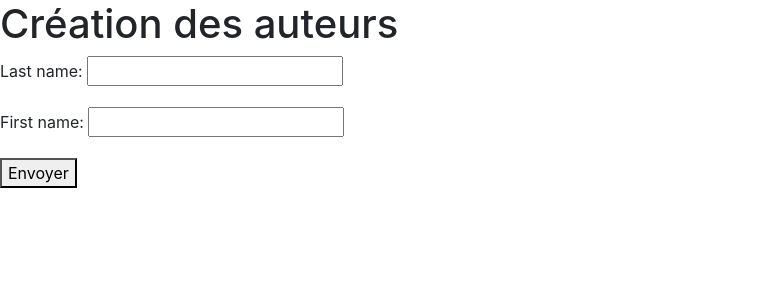
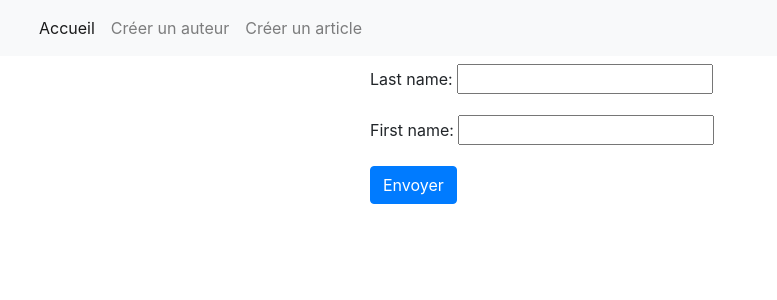
Before and after one commit to Binair-Dev/Python-Django-Template, a Django app: page /author/create/ in a window 1280 px wide. Shown: the top 300 px of the page, without its empty margins (0-777 px from the left). Run offline with Django 5.2, Linux system fonts and the light colour scheme.

Commit message:
css to bootstrap

```diff
--- a/monBlog/article/forms.py
+++ b/monBlog/article/forms.py
@@ -11,3 +11,8 @@ class Create_author_form(ModelForm):
     class Meta:
         model = Author
         fields = '__all__'
+
+class Update_article_form(ModelForm):
+    class Meta:
+        model = Article
+        fields = ['title', 'author', 'content']
--- a/monBlog/article/templates/article_list.html
+++ b/monBlog/article/templates/article_list.html
@@ -3,8 +3,6 @@
 {% block content %}
 <div class="container">
     <h1>Nos articles</h1>
-    <!-- <button><a href="{% url 'article_create' %}">Créer un article</a></button>
-    <button><a href="{% url 'author_create' %}">Créer un auteur</a></button> -->
     <hr>
     <ul class="articles">
         {% for article in articles %}
@@ -12,6 +10,7 @@
             <h2>{{ article.title }}</h2>
             <p>{{ article.content }}</p>
             <p><strong>{{ article.author }}</strong></p>
+            <button><a href="/article/update/{{ article.id }}">Mettre à jour un article</a></button>
         </li>
         <hr>
         {% endfor %}
--- a/monBlog/article/templates/article_one.html
+++ b/monBlog/article/templates/article_one.html
@@ -1,6 +1,5 @@
 {% extends 'base.html' %}
 {% block title %}Liste des articles{% endblock %}
-{% block titleContent %}Liste des articles{% endblock %}
 {% block content %}
 <div class="container">
     <ul class="articles">
--- a/monBlog/article/templates/author_create.html
+++ b/monBlog/article/templates/author_create.html
@@ -1,10 +1,15 @@
 {% extends 'base.html' %}
 {% block title %}Création des auteurs{% endblock %}
-{% block titleContent %}Création des auteurs{% endblock %}
 {% block content %}
-<form method="post">
-    {% csrf_token %}
-    {{ form.as_p }}
-    <button type="submit">Envoyer</button>
-</form>
+<div class="container">
+    <div class="row justify-content-center">
+      <div class="col-6">
+        <form>
+          {% csrf_token %}
+          {{ form.as_p }}
+          <button type="POST" class="btn btn-primary">Envoyer</button>
+        </form>
+      </div>
+    </div>
+  </div>
 {% endblock%}
--- a/monBlog/article/views.py
+++ b/monBlog/article/views.py
@@ -1,7 +1,7 @@
 from django.shortcuts import render, redirect, get_object_or_404
 from django.http import HttpResponse
 from .models import Article
-from .forms import Create_article_form, Create_author_form
+from .forms import Create_article_form, Create_author_form, Update_article_form
 
 def article_list(request):
     articles = Article.objects.all()
@@ -38,3 +38,21 @@ def author_create(request):
     else:
         form = Create_author_form()
     return render(request, 'author_create.html', {'form': form})
+
+
+def article_update(request, id):
+    if request.method == 'POST':
+        form = Update_article_form(request.POST)
+        if form.is_valid():
+            title = form.cleaned_data['title']
+            author = form.cleaned_data['author']
+            content = form.cleaned_data['content']
+            Article.objects.filter(id=id).update(title=title, author=author, content=content)
+            return redirect('article_list')
+        article = Article.objects.get(id=id)
+        form = Update_article_form(instance=article)
+        return render(request, 'article_update.html', {'form': form})
+    else:
+        article = Article.objects.get(id=id)
+        form = Update_article_form(instance=article)
+        return render(request, 'article_update.html', {'form': form})
--- a/monBlog/monBlog/urls.py
+++ b/monBlog/monBlog/urls.py
@@ -1,6 +1,5 @@
 from django.contrib import admin
 from django.urls import path
-from . import views
 from article import views as article_views
 
 
@@ -11,4 +10,5 @@ urlpatterns = [
     path('article/<int:id>/', article_views.article_one),
     path('article/create/', article_views.article_create, name='article_create'),
     path('author/create/', article_views.author_create, name='author_create'),
+    path('article/update/<int:id>/', article_views.article_update),
 ]
--- a/monBlog/static/style.css
+++ b/monBlog/static/style.css
@@ -6,7 +6,7 @@ body {
     padding: 20px;
     border: 1px solid #ccc;
     box-shadow: 0 2px 4px rgba(0,0,0,0.3);
-    background-color: #f8f8f8;
+    background-color: red;
 }
 .book-info h2 {
     font-size: 1.5em;
@@ -16,7 +16,3 @@ body {
 .book-info p {
     margin: 10px 0;
 }
-
-.center {
-    text-align: center;
-}
--- a/monBlog/templates/base.html
+++ b/monBlog/templates/base.html
@@ -1,4 +1,3 @@
-{% load static %}
 <!DOCTYPE html>
 <html lang="fr">
 <head>
@@ -7,6 +6,26 @@
     <link rel="stylesheet" href="https://cdn.jsdelivr.net/npm/bootstrap@4.6.1/dist/css/bootstrap.min.css">
 </head>
 <body>
+    <nav class="navbar navbar-expand-lg navbar-light bg-light">
+        <div class="container-fluid">
+          <button class="navbar-toggler" type="button" data-bs-toggle="collapse" data-bs-target="#navbarSupportedContent" aria-controls="navbarSupportedContent" aria-expanded="false" aria-label="Toggle navigation">
+            <span class="navbar-toggler-icon"></span>
+          </button>
+          <div class="collapse navbar-collapse" id="navbarSupportedContent">
+            <ul class="navbar-nav me-auto mb-2 mb-lg-0">
+              <li class="nav-item">
+                <a class="nav-link active" aria-current="page" href="/">Accueil</a>
+              </li>
+              <li class="nav-item">
+                <a class="nav-link" href="/article/create/">Créer un auteur</a>
+              </li>
+              <li class="nav-item">
+                <a class="nav-link" href="/author/create/">Créer un article</a>
+              </li>
+            </ul>
+          </div>
+        </div>
+      </nav>
     <h1>{% block titleContent %}{% endblock %}</h1>
     <div class="book-info">
         {% block content %}{% endblock %}
```
Also changed, not shown: monBlog/article/templates/article_create.html (+11 -6 lines), monBlog/article/templates/article_update.html (added, +9 -0 lines), monBlog/monBlog/settings.py (+3 -5 lines).
